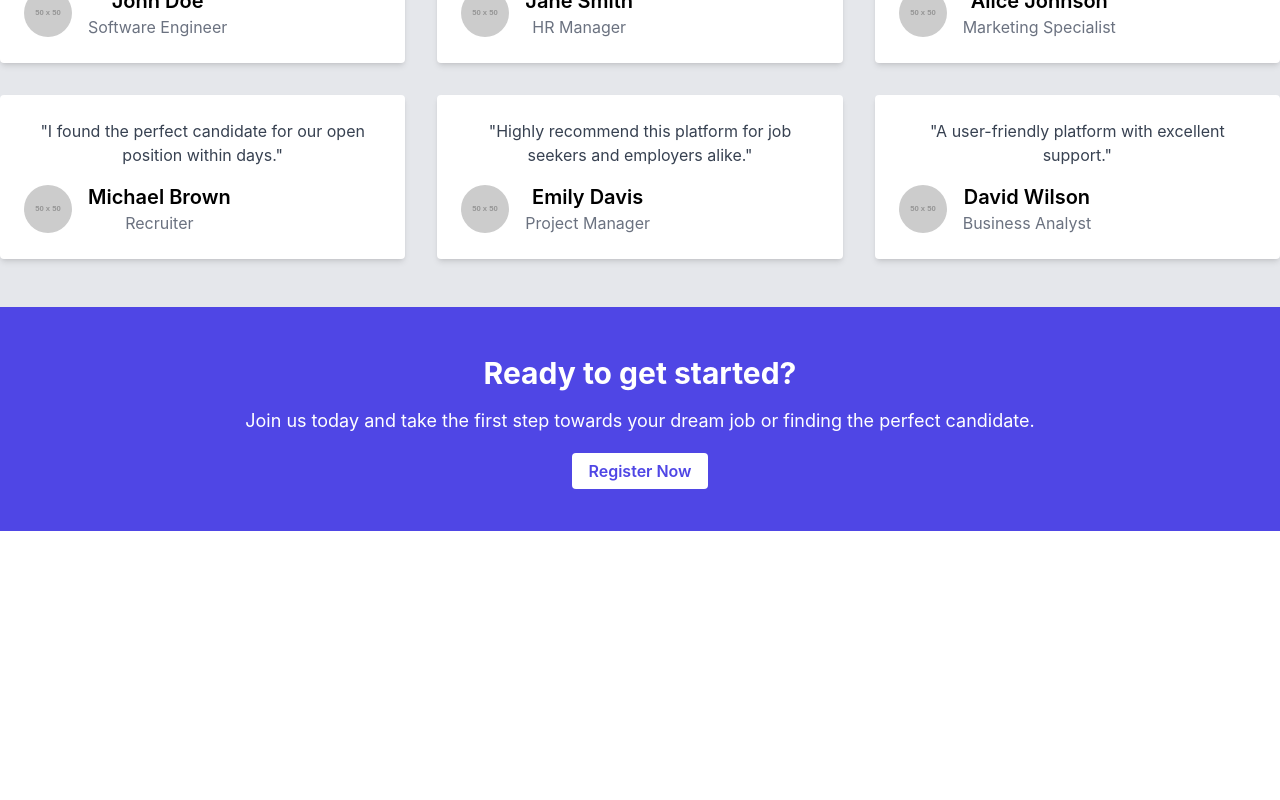
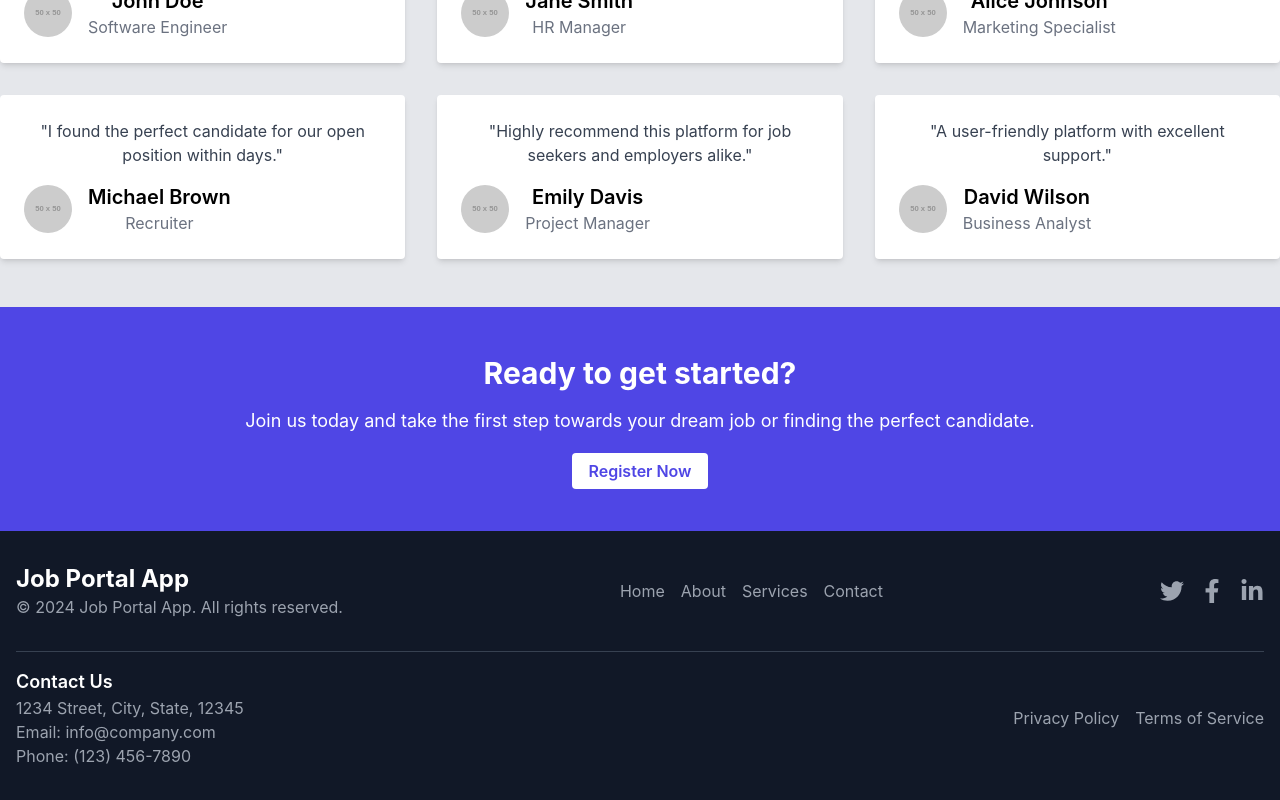
Before and after one commit to Vivek01233210/Project-Job-Listing-Portal, a React (Create React App) app in the folder client/: page / in a window 1280 px wide. Shown: the part 805-1605 px from the top of the page. Before the commit the page ends 1336 px from the top, so only its background shows below. Built offline with nearby package versions, Linux system fonts and the light colour scheme; no server answers.

Commit message:
add footer

```diff
--- a/client/src/Pages/MainLayout.jsx
+++ b/client/src/Pages/MainLayout.jsx
@@ -1,11 +1,13 @@
 import { Outlet } from 'react-router-dom';
 import Navbar from '../components/Navbar/Navbar.jsx';
+import Footer from '../components/Footer.jsx';
 
 export default function MainLayout() {
   return (
     <>
       <Navbar />
       <Outlet />
+      <Footer />
     </>
   )
 }
--- /dev/null
+++ b/client/src/components/Footer.jsx
@@ -0,0 +1,47 @@
+import { FaTwitter, FaFacebookF, FaLinkedinIn } from 'react-icons/fa';
+
+export default function Footer() {
+    return (
+        <footer className="bg-gray-900 text-white py-8">
+            <div className="container mx-auto px-4">
+                <div className="flex flex-col md:flex-row justify-between items-center mb-8">
+                    <div className="mb-4 md:mb-0">
+                        <h2 className="text-2xl font-bold">Job Portal App</h2>
+                        <p className="text-gray-400">© 2024 Job Portal App. All rights reserved.</p>
+                    </div>
+                    <div className="flex space-x-4 mb-4 md:mb-0">
+                        <a href="#" className="text-gray-400 hover:text-white">Home</a>
+                        <a href="#" className="text-gray-400 hover:text-white">About</a>
+                        <a href="#" className="text-gray-400 hover:text-white">Services</a>
+                        <a href="#" className="text-gray-400 hover:text-white">Contact</a>
+                    </div>
+                    <div className="flex space-x-4">
+                        <a href="#" className="text-gray-400 hover:text-white">
+                            <FaTwitter className="w-6 h-6" />
+                        </a>
+                        <a href="#" className="text-gray-400 hover:text-white">
+                            <FaFacebookF className="w-6 h-6" />
+                        </a>
+                        <a href="#" className="text-gray-400 hover:text-white">
+                            <FaLinkedinIn className="w-6 h-6" />
+                        </a>
+                    </div>
+                </div>
+                <div className="border-t border-gray-700 pt-4">
+                    <div className="flex flex-col md:flex-row justify-between items-center">
+                        <div className="mb-4 md:mb-0">
+                            <h3 className="text-lg font-semibold">Contact Us</h3>
+                            <p className="text-gray-400">1234 Street, City, State, 12345</p>
+                            <p className="text-gray-400">Email: info@company.com</p>
+                            <p className="text-gray-400">Phone: (123) 456-7890</p>
+                        </div>
+                        <div className="flex space-x-4">
+                            <a href="#" className="text-gray-400 hover:text-white">Privacy Policy</a>
+                            <a href="#" className="text-gray-400 hover:text-white">Terms of Service</a>
+                        </div>
+                    </div>
+                </div>
+            </div>
+        </footer>
+    );
+}
```
